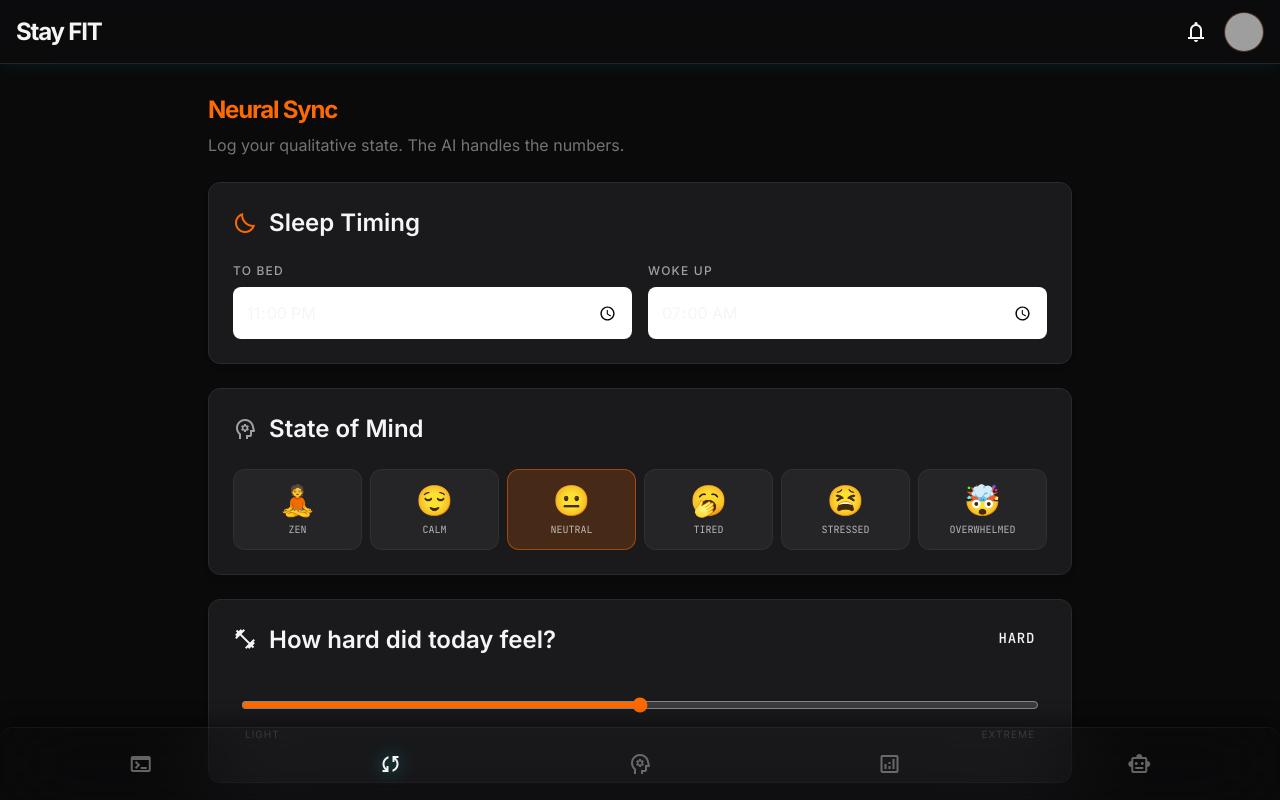
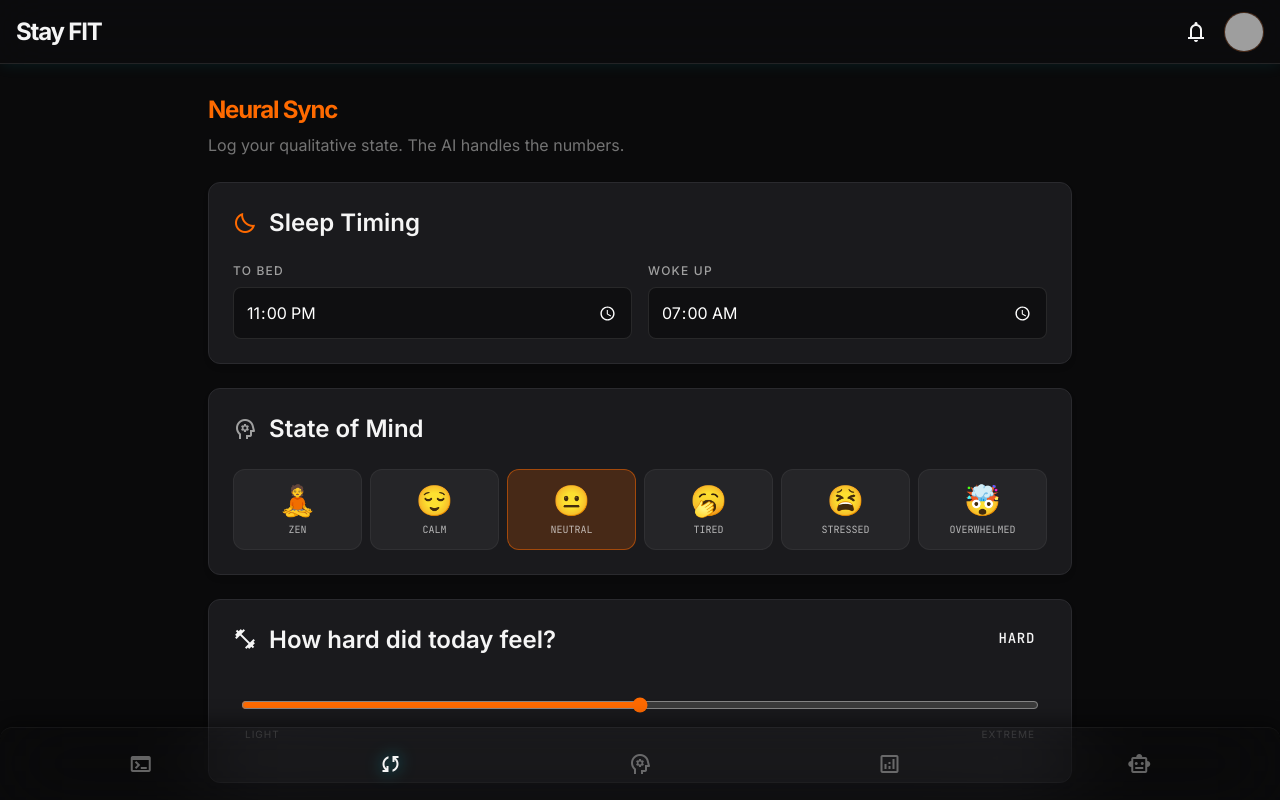
Before and after one commit to Snigdha-0210/StayFIT, a React (Vite) app in the folder stay_fit_front/: page /sync in a window 1280 px wide. Shown: the top 800 px of the page. Built offline with nearby package versions, Linux system fonts and the light colour scheme; no server answers; the database is empty; grey boxes are pictures that could not be loaded.

Commit message:
fix(ui): Fix invisible text color on time inputs in NeuralSync

```diff
--- a/stay_fit_front/src/pages/NeuralSync.jsx
+++ b/stay_fit_front/src/pages/NeuralSync.jsx
@@ -96,7 +96,7 @@ const NeuralSync = () => {
               <label className="block text-label-sm text-on-surface-variant mb-2 uppercase tracking-widest">To Bed</label>
               <input
                 type="time"
-                className="w-full bg-surface-container-low border border-white/5 rounded-lg p-3 text-on-surface focus:outline-none focus:border-primary/50"
+                className="w-full bg-black/40 border border-white/10 rounded-lg p-3 text-white [color-scheme:dark] focus:outline-none focus:border-primary/50"
                 value={localMetrics.sleepStartTime}
                 onChange={(e) => setLocalMetrics(p => ({...p, sleepStartTime: e.target.value}))}
               />
@@ -105,7 +105,7 @@ const NeuralSync = () => {
               <label className="block text-label-sm text-on-surface-variant mb-2 uppercase tracking-widest">Woke Up</label>
               <input
                 type="time"
-                className="w-full bg-surface-container-low border border-white/5 rounded-lg p-3 text-on-surface focus:outline-none focus:border-primary/50"
+                className="w-full bg-black/40 border border-white/10 rounded-lg p-3 text-white [color-scheme:dark] focus:outline-none focus:border-primary/50"
                 value={localMetrics.wakeUpTime}
                 onChange={(e) => setLocalMetrics(p => ({...p, wakeUpTime: e.target.value}))}
               />
```
